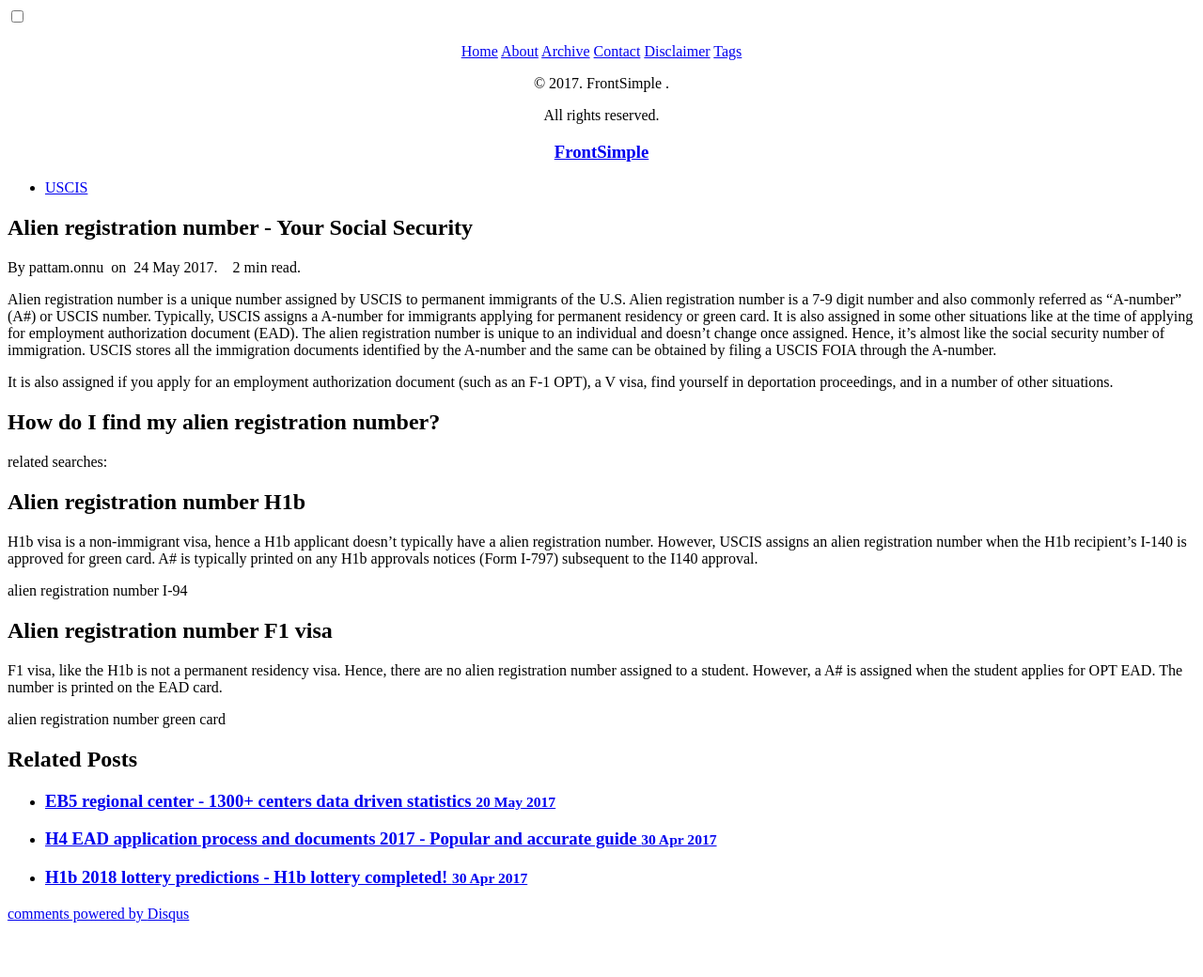
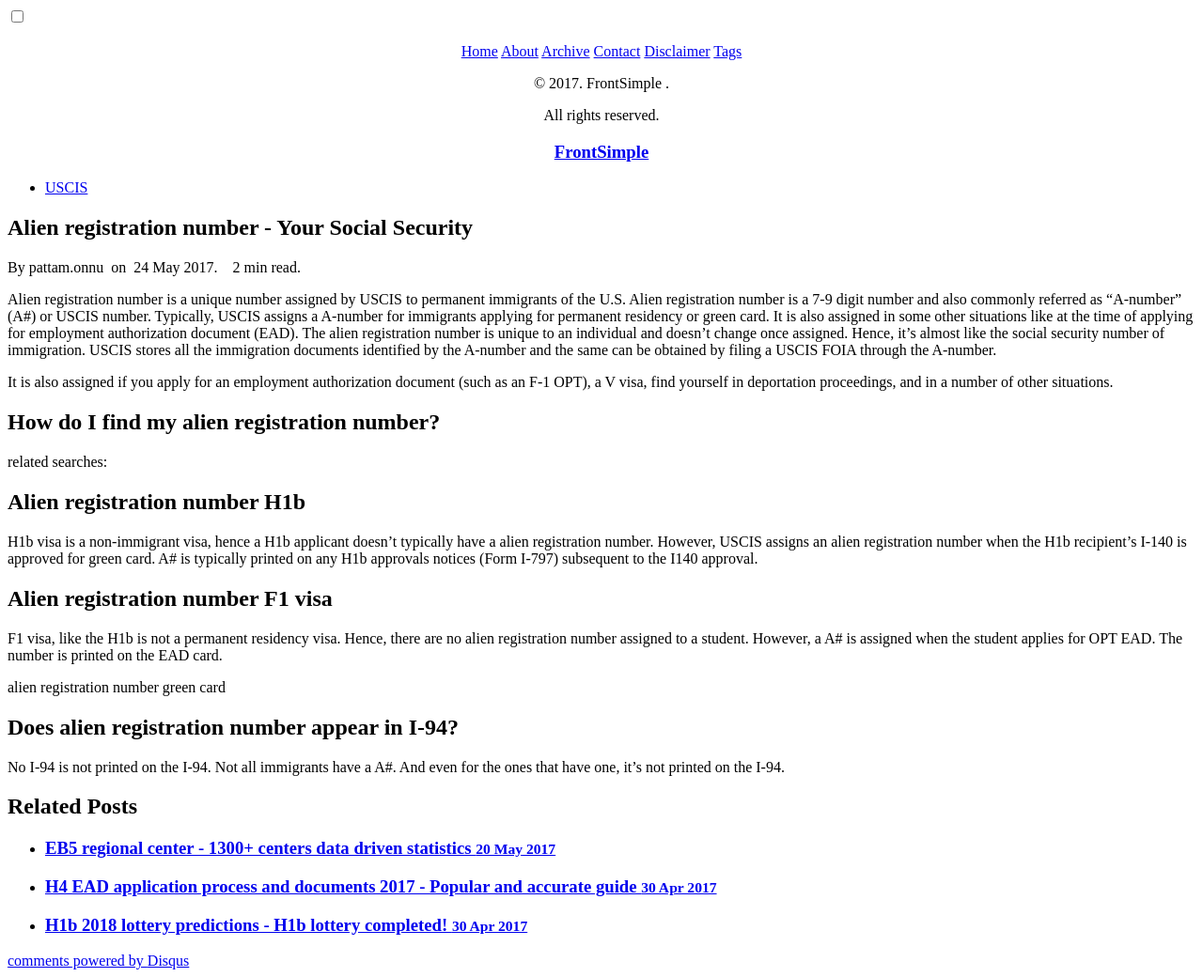
Before and after one commit to gitforwork2/gitforwork.github.io, a Jekyll site: the page built from _posts/2017-5-24-alien-registration-number.md, in a window 1280 px wide. Shown: the whole page at 94% size. Built offline with Jekyll 4.4.1, drawn with Linux system fonts in a browser that asks for light colours; nearby versions of some CDN libraries; comment, search, counter and statistics services are not loaded; before the commit the page ends 990 px from its top, so only the background shows below that.

Commit message:
Update 2017-5-24-alien-registration-number.md

```diff
--- a/_posts/2017-5-24-alien-registration-number.md
+++ b/_posts/2017-5-24-alien-registration-number.md
@@ -21,11 +21,12 @@ related searches:
 H1b visa is a non-immigrant visa, hence a H1b applicant doesn't typically have a alien registration number. However, USCIS assigns an
 alien registration number when the H1b recipient's I-140 is approved for green card. A# is typically printed on any H1b approvals notices (Form I-797) subsequent to the I140 approval.
 
-alien registration number I-94
-
 ## Alien registration number F1 visa
 
 F1 visa, like the H1b is not a permanent residency visa. Hence, there are no alien registration number assigned to a student. However,
 a A# is assigned when the student applies for OPT EAD. The number is printed on the EAD card.
 
 alien registration number green card
+
+## Does alien registration number appear in I-94?
+No I-94 is not printed on the I-94. Not all immigrants have a A#. And even for the ones that have one, it's not printed on the I-94.
```
